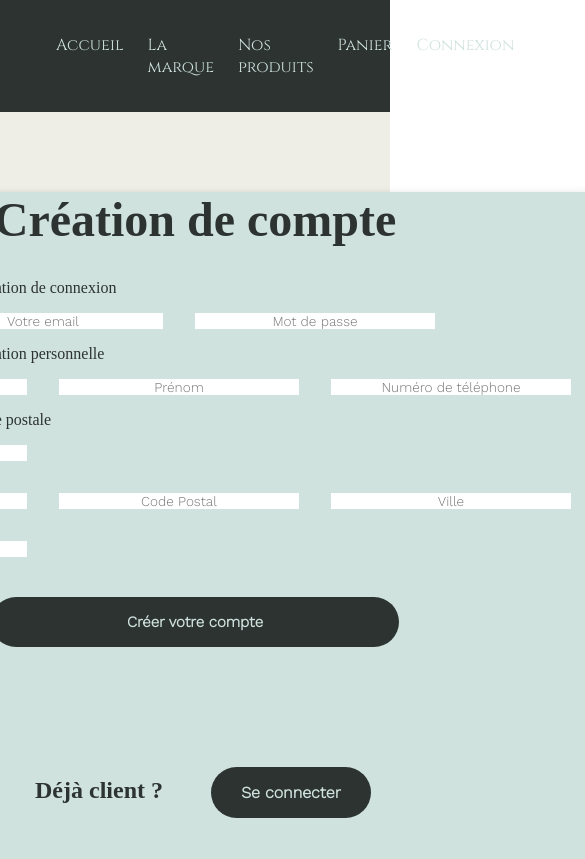
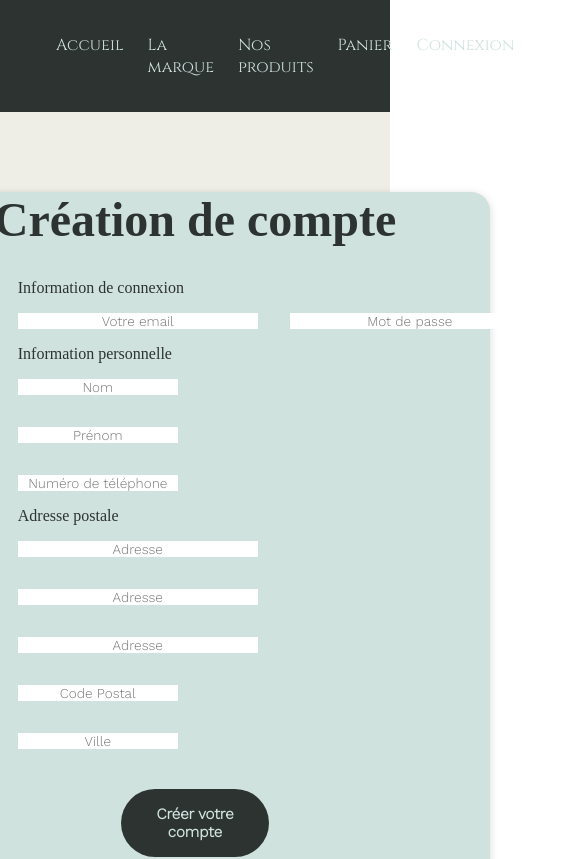
Before and after one commit to WildCodeSchool/remote2q4-21-p3-agathe-front, a React (Create React App) app: page /user/edit/1 in a window 390 px wide. Shown: the top 859 px of the page, 585 px wide, since content can reach past the window. Built offline with nearby package versions, Linux system fonts and the light colour scheme; no server answers; a web font is replaced by a local one.

Commit message:
responsive signup page + small changes on admin panel

```diff
--- a/src/components/form/LoginForm.css
+++ b/src/components/form/LoginForm.css
@@ -1,5 +1,5 @@
 .loginContainer {
-    min-width: 30vw;
+    min-width: 20vw;
     min-height: 35rem;
     display: flex;
     flex-direction: column;
@@ -85,18 +85,18 @@
 
 @media screen and (max-width: 1000px)  {
     .loginContainer {
-        width: 40vw;
+        width: 35vw;
 }
 }
 
 @media screen and (max-width: 760px)  {
     .loginContainer {
-        width: 60vw;
+        width: 50vw;
 }
 }
 
 @media screen and (max-width: 550px)  {
     .loginContainer {
-        width: 80vw;
+        width: 70vw;
 }
 }
--- a/src/components/form/RegisterForm.css
+++ b/src/components/form/RegisterForm.css
@@ -27,7 +27,7 @@ div.address {
 
 .registerBtn {
     margin-top: 1.5rem;
-    width: 50%;
+    width: 25%;
     padding: 1rem;
     color: var(--greenblue);
     font-size: 15px;
@@ -95,21 +95,48 @@ div.address {
 
 .connexion {
     display: flex;
-    justify-content: center;
-    width: 50%;
+    justify-content: start;
+    width: 60%;
+}
+
+.connexion input {
+    width: 15rem;
 }
 
 .info {
     display: flex;
     flex-wrap: wrap;
+    justify-content: start;
+    width: 60%;
+}
+
+.info input {
+    width: 10rem;
 }
 
 .postAddress {
     display: flex;
+    flex-wrap: wrap;
+    justify-content: start;
+    width: 60%;
+}
+
+.address input {
+    width: 15rem;
 }
 
 .registerForm span{
     width: 60%;
     text-align: left;
+}
 
+.city {
+    display: flex;
+    justify-content: center;
+    align-self: flex-start;
 }
+
+.city input {
+    width: 10rem;
+    justify-content: center;
+}
--- a/src/components/form/RegisterForm.jsx
+++ b/src/components/form/RegisterForm.jsx
@@ -131,7 +131,7 @@ const RegisterForm = () => {
                 </div>
                 <span>Adresse postale</span>
                 <div className="postAddress">
-                    <div className="regInput">
+                    <div className="regInputb address">
                         <input
                             name="address_1"
                             type="text"
@@ -157,7 +157,7 @@ const RegisterForm = () => {
                             {...register("address_3")}
                         />
                     </div>
-                    <div className="regInput">
+                    <div className="regInput city">
                         <input
                             name="post_code"
                             type="text"
@@ -170,8 +170,6 @@ const RegisterForm = () => {
                         <small className="text-danger">
                             {errors?.post_code && errors.post_code.message}
                         </small>
-                    </div>
-                    <div className="regInput">
                         <input
                             name="city"
                             type="text"
```
